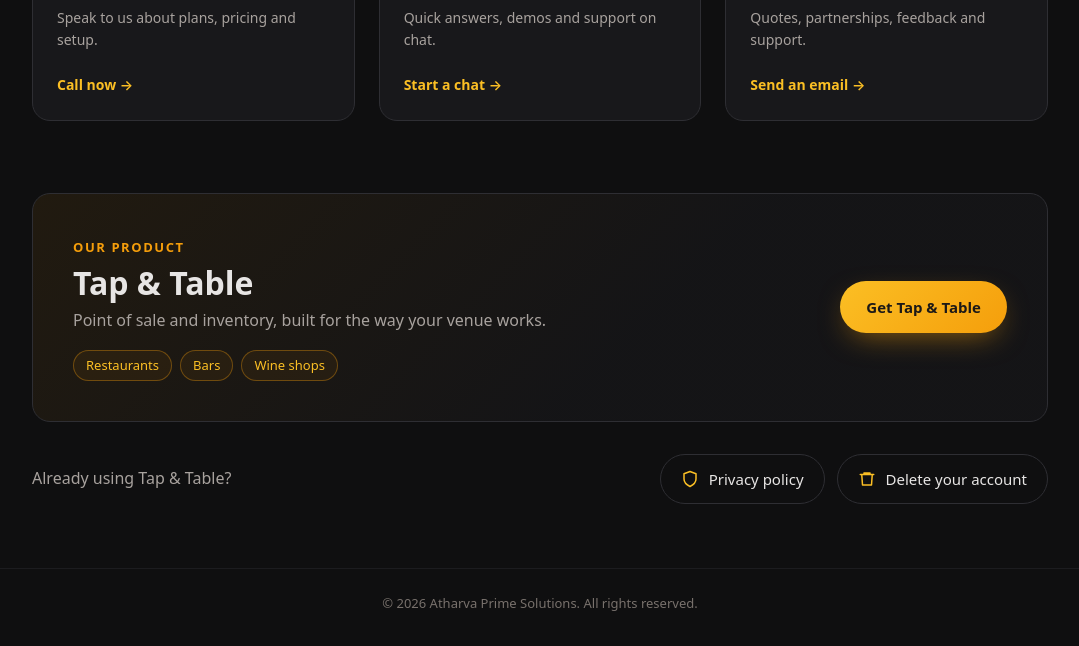
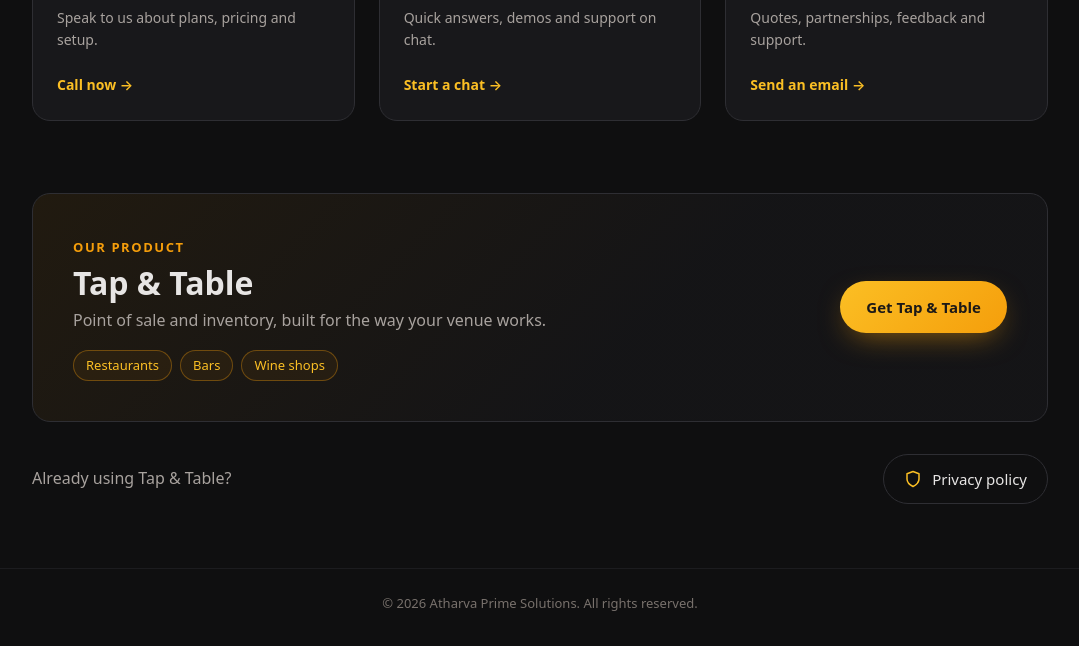
Before and after one commit to atharvaprimes-stack/legal, a plain HTML site: page contact.html in a window 1280 px wide. Shown: the part 698-1344 px from the top of the page, without its empty margins (100-1179 px from the left). Drawn offline with Linux system fonts and the light colour scheme.

Commit message:
Remove delete-account link from contact page
Co-authored-by: Cursor <cursoragent@cursor.com>

```diff
--- a/contact.html
+++ b/contact.html
@@ -91,10 +91,6 @@
           <svg viewBox="0 0 24 24" aria-hidden="true"><path d="M12 22s8-4 8-10V5l-8-3-8 3v7c0 6 8 10 8 10z"/></svg>
           Privacy policy
         </a>
-        <a class="pill" href="tap-and-table/delete-account.html">
-          <svg viewBox="0 0 24 24" aria-hidden="true"><path d="M3 6h18M8 6V4h8v2M19 6l-1 14H6L5 6"/></svg>
-          Delete your account
-        </a>
       </div>
     </section>
   </main>
```
